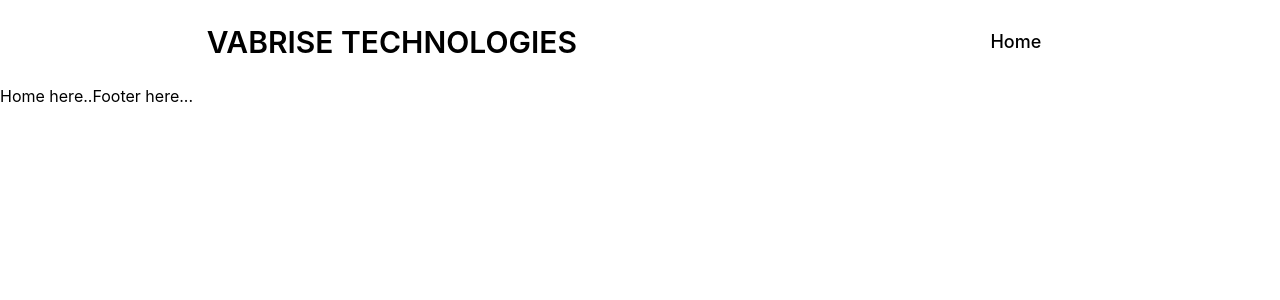
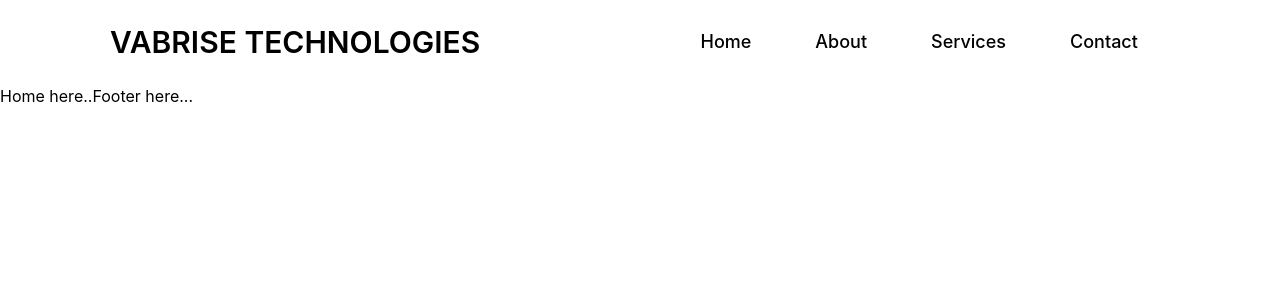
Before and after one commit to Andrew-Ochieng/Vabrise, a React (Create React App) app: page / in a window 1280 px wide. Shown: the top 300 px of the page. Built offline with nearby package versions, Linux system fonts and the light colour scheme.

Commit message:
add about, services && contact pages

```diff
--- a/src/App.js
+++ b/src/App.js
@@ -11,6 +11,9 @@
         <Navbar />
           <Routes>
             <Route path="/" element={<Home />} />
+            <Route path="/" element={<Home />} />
+            <Route path="/" element={<Home />} />
+            <Route path="/" element={<Home />} />
           </Routes>
         <Footer />
       </BrowserRouter>
--- a/src/components/Navbar.js
+++ b/src/components/Navbar.js
@@ -25,6 +25,13 @@
                             <li className='md:mx-8 md:my-0 my-2'>
                                 <Link to='/'>Home</Link>
                             </li>
+                            <li className='md:mx-8 md:my-0 my-2'>
+                                <Link to='/about'>About</Link>
+                            </li><li className='md:mx-8 md:my-0 my-2'>
+                                <Link to='/services'>Services</Link>
+                            </li><li className='md:mx-8 md:my-0 my-2'>
+                                <Link to='/contact'>Contact</Link>
+                            </li>
                         </ul>
                     </div>
                 </div>
--- /dev/null
+++ b/src/pages/About.js
@@ -0,0 +1,9 @@
+const About = () => {
+    return (
+        <>
+            About here..
+        </>
+     );
+}
+
+export default About;
--- /dev/null
+++ b/src/pages/Contact.js
@@ -0,0 +1,9 @@
+const Contact = () => {
+    return (
+        <>
+            Contact here...
+        </>
+     );
+}
+
+export default Contact;
--- /dev/null
+++ b/src/pages/Services.js
@@ -0,0 +1,9 @@
+const Services = () => {
+    return (
+        <>
+            Services here..
+        </>
+     );
+}
+
+export default Services;
```
